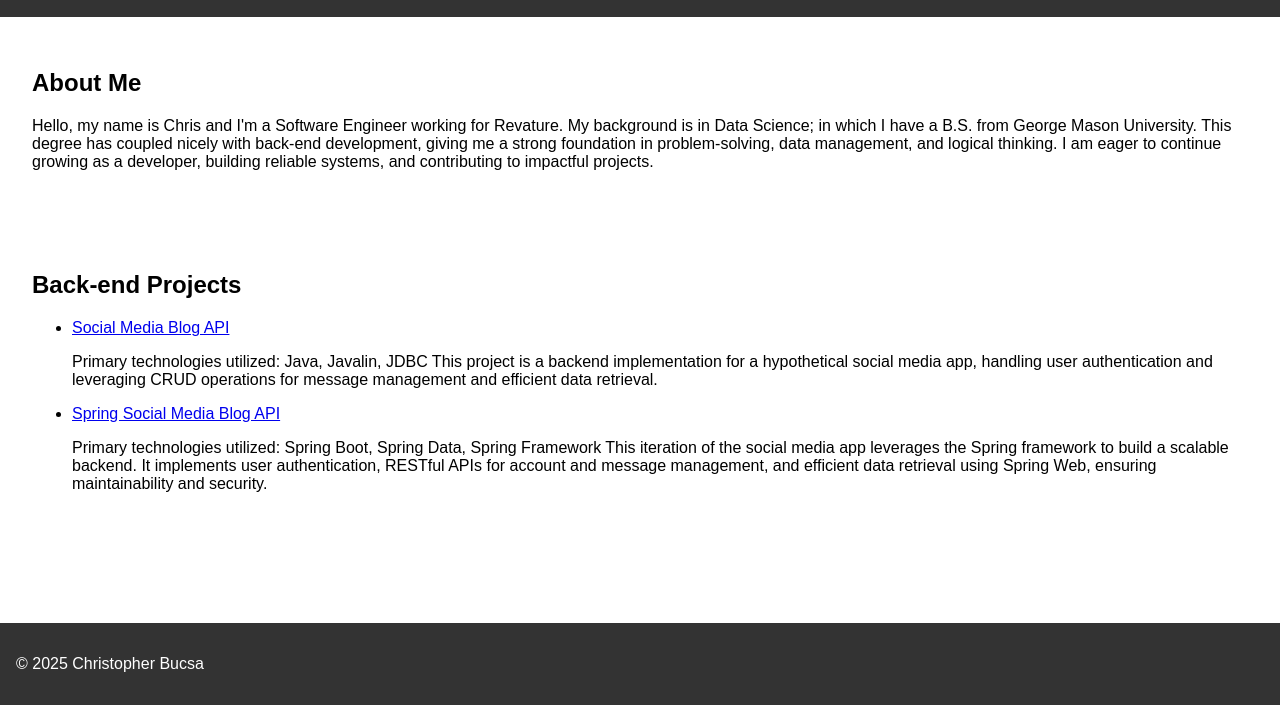
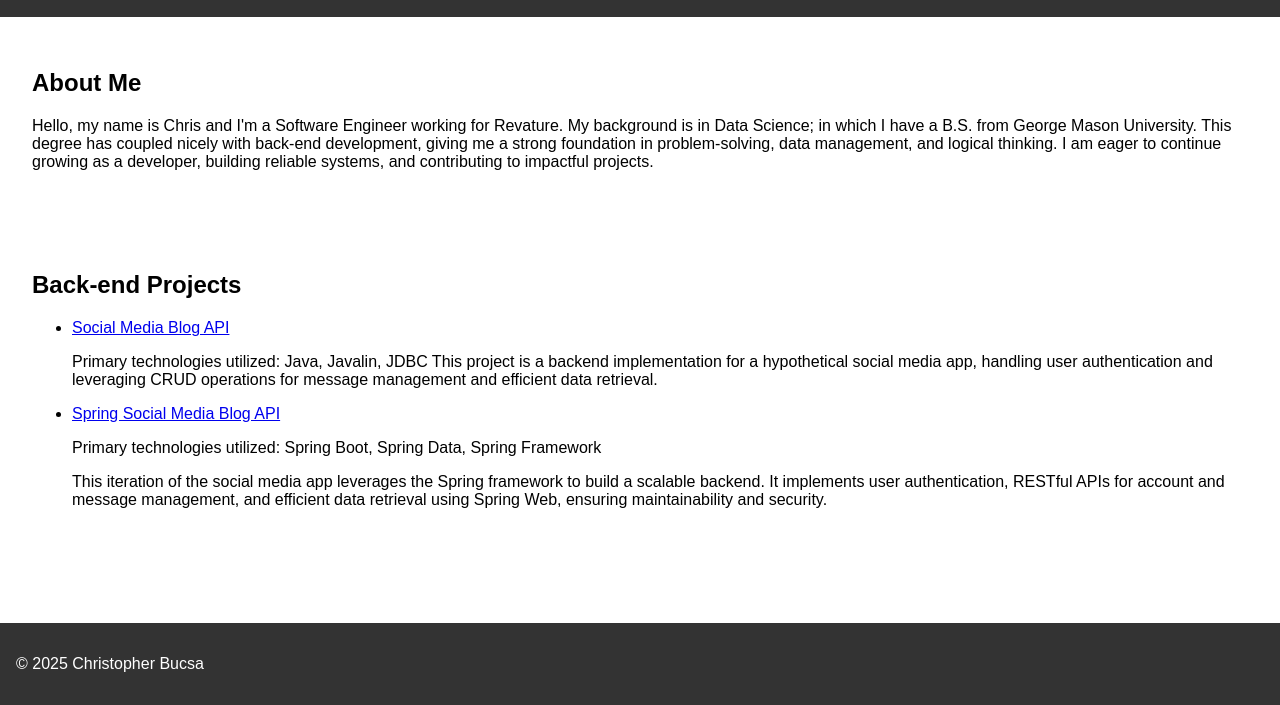
Before and after one commit to ChristopherBucsa/ChristopherBucsa.github.io, a plain HTML site: page index.html in a window 1280 px wide. Shown: the part 95-800 px from the top of the page. Drawn offline with Linux system fonts and the light colour scheme.

Commit message:
Update index.html

```diff
--- a/index.html
+++ b/index.html
@@ -35,12 +35,12 @@
 
             <li>
                 <a href="https://github.com/ChristopherBucsa/ChristopherBucsa-pep-spring-project">Spring Social Media Blog API</a>
-                <p>
-                    Primary technologies utilized: Spring Boot, Spring Data, Spring Framework
-                    This iteration of the social media app leverages the Spring framework to build a scalable backend. It
-                    implements user authentication, RESTful APIs for account and message management, and efficient data
-                    retrieval using Spring Web, ensuring maintainability and security.
-                </p>
+                <p>Primary technologies utilized: Spring Boot, Spring Data, Spring Framework<p>
+                    <p>
+                        This iteration of the social media app leverages the Spring framework to build a scalable backend. It
+                        implements user authentication, RESTful APIs for account and message management, and efficient data
+                        retrieval using Spring Web, ensuring maintainability and security.
+                   </p>
             </li>
         </ul>
     </section>
```
